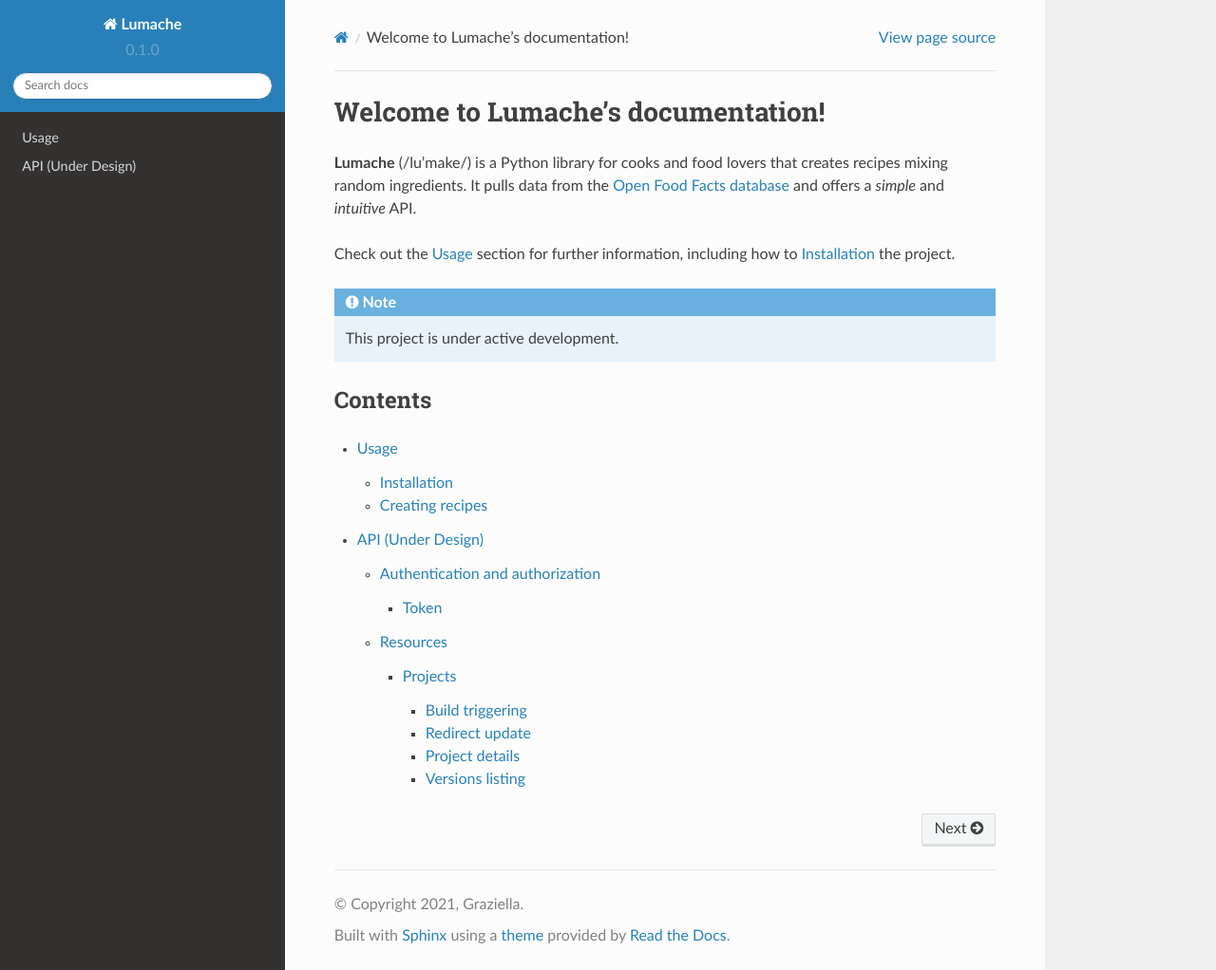
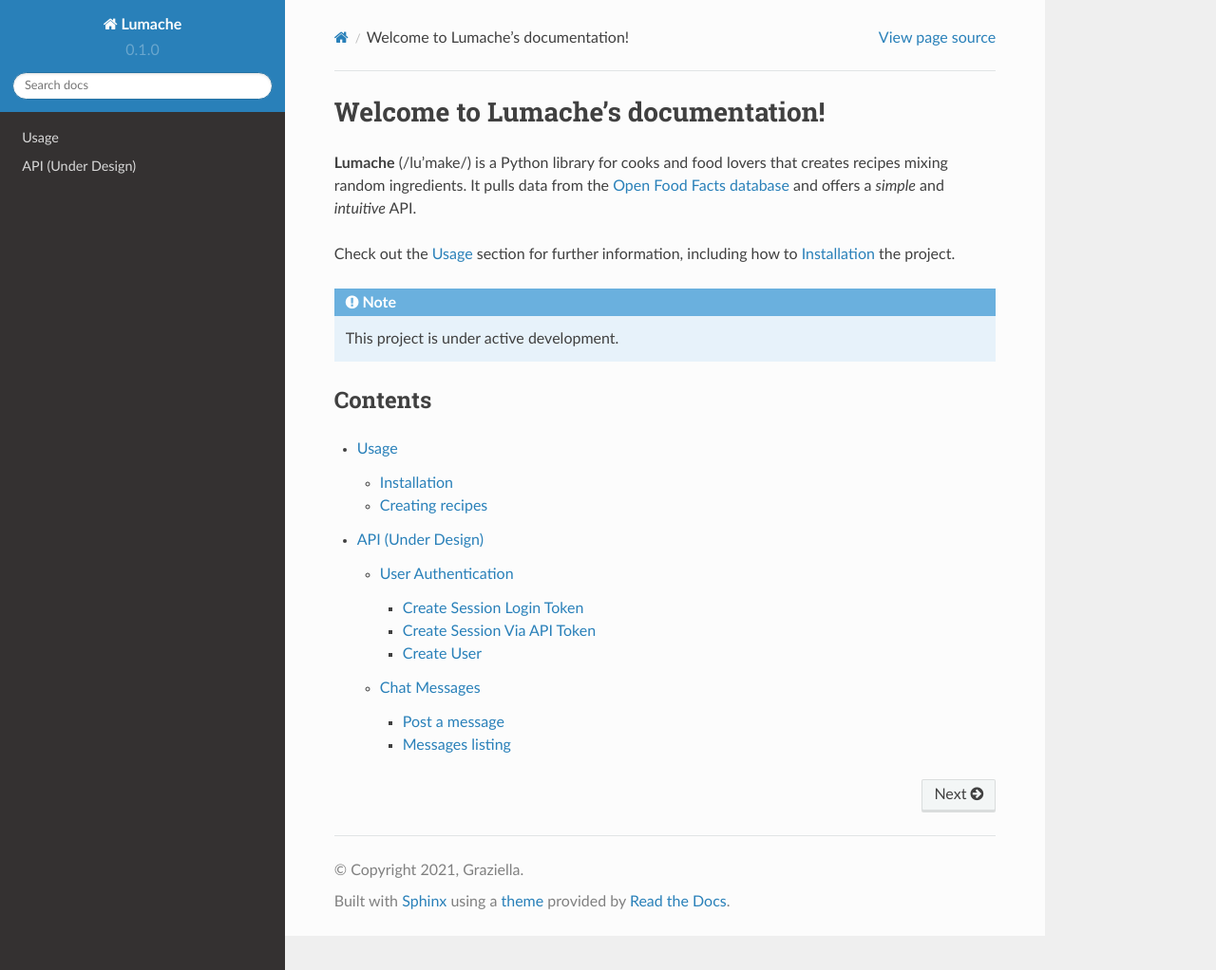
Before and after one commit to ArmandoZ/fse-chat-room-docs, a Sphinx documentation site: the page built from docs/index.rst, in a window 1280 px wide and 1022 px high. Shown: the whole window at 95% size. Built offline with Sphinx 7.4.7 and the Read the Docs theme 2.0.0, drawn with Linux system fonts in a browser that asks for light colours; some of the changed lines change nothing that is shown.

Commit message:
Basic doc framework

```diff
--- a/docs/api.rst
+++ b/docs/api.rst
@@ -9,54 +9,17 @@
    :depth: 2
 
 
-Authentication and authorization
+User Authentication
 --------------------------------
 
-Requests to the Read the Docs public API are for public and private information.
-All endpoints require authentication.
+APIs about user sign in/up activity.
 
 
-Token
-~~~~~
-
-The ``Authorization`` HTTP header can be specified with ``Token <your-access-token>``
-to authenticate as a user and have the same permissions that the user itself.
-
-
-Resources
----------
-
-This section shows all the resources that are currently available in APIv3.
-There are some URL attributes that applies to all of these resources:
-
-:?fields=:
-
-   Specify which fields are going to be returned in the response.
-
-:?omit=:
-
-   Specify which fields are going to be omitted from the response.
-
-:?expand=:
-
-   Some resources allow to expand/add extra fields on their responses (see `Project details <#project-details>`__ for example).
-
-
-.. note::
-
-   If you are using :doc:`Read the Docs for Business </commercial/index>` take into account that you will need to replace
-   https://readthedocs.org/ by https://readthedocs.com/ in all the URLs used in the following examples.
-
-
-Projects
+Create Session Login Token
 ~~~~~~~~
 
 
-Build triggering
-++++++++++++++++
-
-
-.. http:post:: /api/v3/projects/(string:project_slug)/versions/(string:version_slug)/builds/
+.. http:post:: /api/v1/login/auth
 
     Trigger a new build for the ``version_slug`` version of this project.
 
@@ -82,10 +45,41 @@
     :statuscode 202: the build was triggered
 
 
-Redirect update
-+++++++++++++++
+Create Session Via API Token
+~~~~~~~~
 
-.. http:put:: /api/v3/projects/(str:project_slug)/redirects/(int:redirect_id)/
+
+.. http:post:: /api/v1/login/auth
+
+    Trigger a new build for the ``version_slug`` version of this project.
+
+    **Example request**:
+
+     .. sourcecode:: bash
+
+         $ curl \
+           -X POST \
+           -H "Authorization: Token <token>" https://readthedocs.org/api/v3/projects/pip/versions/latest/builds/
+
+
+    **Example response**:
+
+    .. sourcecode:: json
+
+        {
+            "build": "{BUILD}",
+            "project": "{PROJECT}",
+            "version": "{VERSION}"
+        }
+
+    :statuscode 202: the build was triggered
+
+
+
+Create User
+~~~~~~~~
+
+.. http:post:: /api/v1/users
 
     Update a redirect for this project.
 
@@ -114,119 +108,70 @@
     `See Redirect details <#redirect-details>`_
 
 
+.. note::
 
-Project details
-+++++++++++++++
+   This is an example note for future use.
 
-.. http:get:: /api/v3/projects/(string:project_slug)/
 
-    Retrieve details of a single project.
+
+Chat Messages
+---------
+
+This section shows all the apis about chat messages that are currently available in APIv3.
+
+
+
+Post a message
+~~~~~~~~
+
+.. http:post:: /api/v1/messages
+
+    Post a message into the chat room.
 
     **Example request**:
 
+     .. sourcecode:: bash
 
-    .. sourcecode:: bash
+         $ curl \
+           -X PUT \
+           -H "Authorization: Token <token>" https://readthedocs.org/api/v3/projects/pip/redirects/1/ \
+           -H "Content-Type: application/json" \
+           -d @body.json
 
-       $ curl -H "Authorization: Token <token>" https://readthedocs.org/api/v3/projects/pip/
-
-
-    **Example response**:
+    The content of ``body.json`` is like,
 
     .. sourcecode:: json
 
         {
-            "id": 12345,
-            "name": "Pip",
-            "slug": "pip",
-            "created": "2010-10-23T18:12:31+00:00",
-            "modified": "2018-12-11T07:21:11+00:00",
-            "language": {
-                "code": "en",
-                "name": "English"
-            },
-            "programming_language": {
-                "code": "py",
-                "name": "Python"
-            },
-            "repository": {
-                "url": "https://github.com/pypa/pip",
-                "type": "git"
-            },
-            "default_version": "stable",
-            "default_branch": "master",
-            "subproject_of": null,
-            "translation_of": null,
-            "urls": {
-                "documentation": "http://pip.pypa.io/en/stable/",
-                "home": "https://pip.pypa.io/"
-            },
-            "tags": [
-                "distutils",
-                "easy_install",
-                "egg",
-                "setuptools",
-                "virtualenv"
-            ],
-            "users": [
-                {
-                    "username": "dstufft"
-                }
-            ],
-            "active_versions": {
-                "stable": "{VERSION}",
-                "latest": "{VERSION}",
-                "19.0.2": "{VERSION}"
-            },
-            "_links": {
-                "_self": "/api/v3/projects/pip/",
-                "versions": "/api/v3/projects/pip/versions/",
-                "builds": "/api/v3/projects/pip/builds/",
-                "subprojects": "/api/v3/projects/pip/subprojects/",
-                "superproject": "/api/v3/projects/pip/superproject/",
-                "redirects": "/api/v3/projects/pip/redirects/",
-                "translations": "/api/v3/projects/pip/translations/"
-            }
+            "from_url": "/docs/",
+            "to_url": "/documentation.html",
+            "type": "page"
         }
 
-    :query string expand: allows to add/expand some extra fields in the response.
-                          Allowed values are ``active_versions``, ``active_versions.last_build`` and
-                          ``active_versions.last_build.config``. Multiple fields can be passed separated by commas.
+    **Example response**:
 
-    .. note::
+    `See Redirect details <#redirect-details>`_
 
-       .. FIXME: we can't use :query string: here because it doesn't render properly
 
-      :doc:`Read the Docs for Business </commercial/index>`, also accepts
+.. note::
 
-      :Query Parameters:
-
-         * **expand** (*string*) -- with ``organization`` and ``teams``.
+   This is an example note for future use.
 
 
 
-Versions listing
-++++++++++++++++
+Messages listing
+~~~~~~~~
 
-.. http:get:: /api/v3/projects/(string:project_slug)/versions/
+.. http:get:: /api/v3/messages
 
     Retrieve a list of all versions for a project.
 
     **Example request**:
 
-    .. tabs::
+    .. sourcecode:: bash
 
-        .. code-tab:: bash
+        $ curl -H "Authorization: Token <token>" https://readthedocs.org/api/v3/projects/pip/versions/
 
-            $ curl -H "Authorization: Token <token>" https://readthedocs.org/api/v3/projects/pip/versions/
-
-        .. code-tab:: python
-
-            import requests
-            URL = 'https://readthedocs.org/api/v3/projects/pip/versions/'
-            TOKEN = '<token>'
-            HEADERS = {'Authorization': f'token {TOKEN}'}
-            response = requests.get(URL, headers=HEADERS)
-            print(response.json())
 
     **Example response**:
 
```
